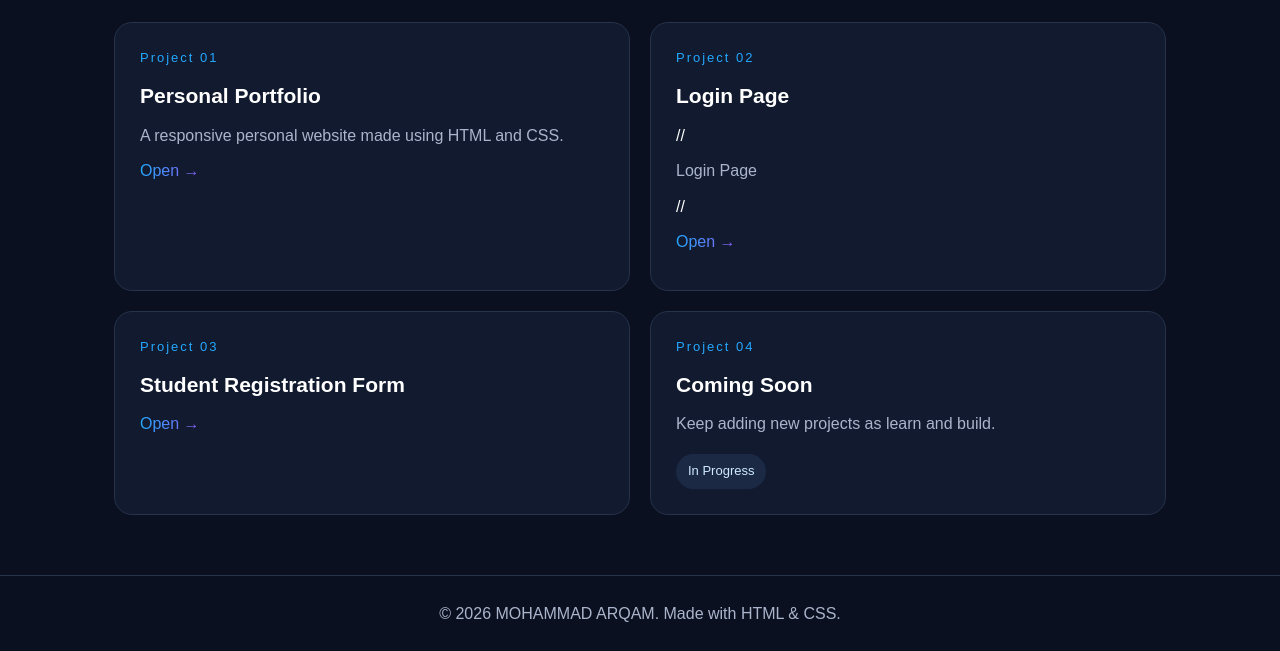
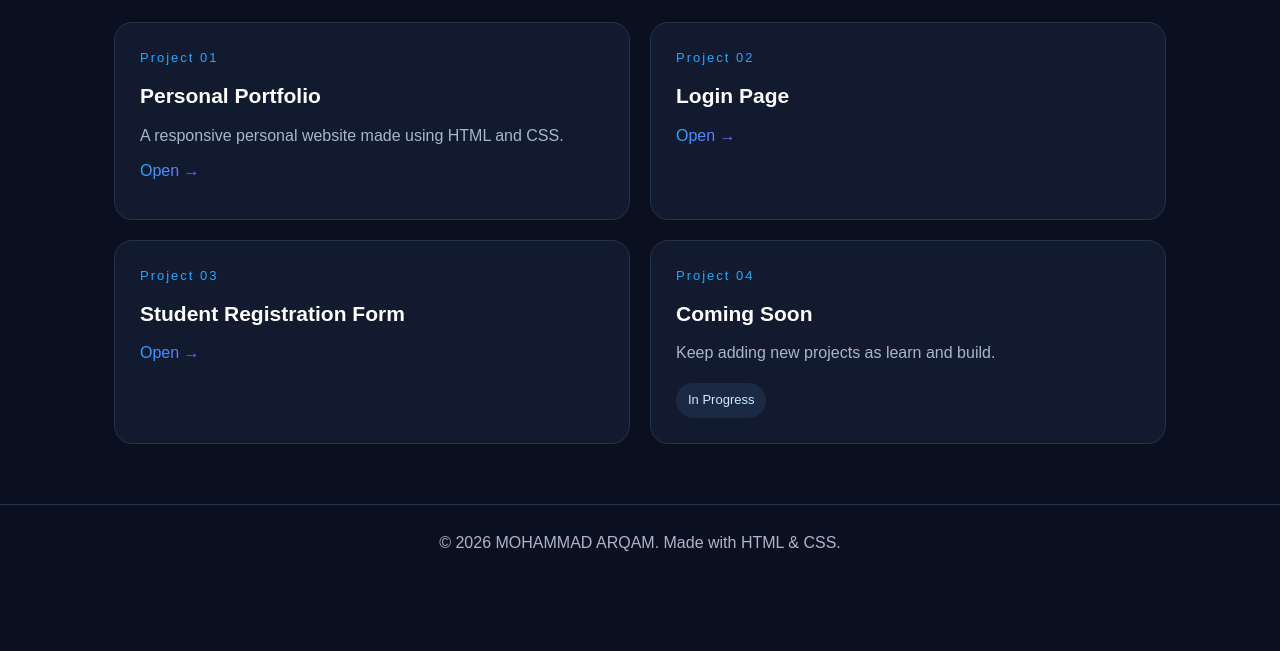
Before and after one commit to Arqam-MAQ/My-Portfolio, a plain HTML site: page projects.html in a window 1280 px wide. Shown: the part 245-896 px from the top of the page. After the commit the page ends 825 px from the top, so only its background shows below. Drawn offline with Linux system fonts and the light colour scheme.

Commit message:
Update projects.html

```diff
--- a/projects.html
+++ b/projects.html
@@ -214,9 +214,7 @@
 
         <h3>Login Page</h3>
 
-        //<p>
-          <a href="loginpage.html">Login Page</a>
-        </p>//
+
 
 
 
```
